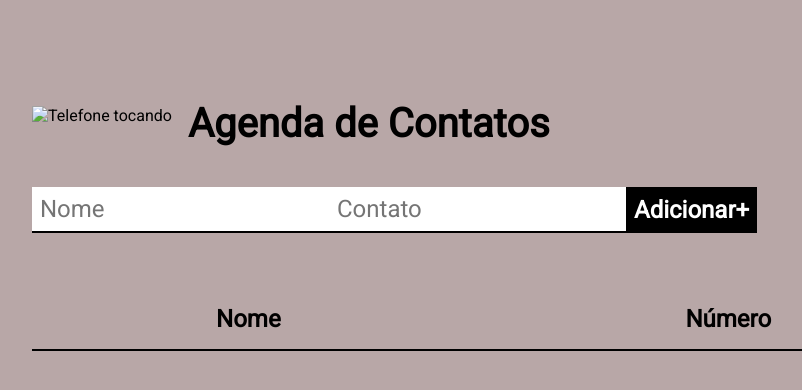
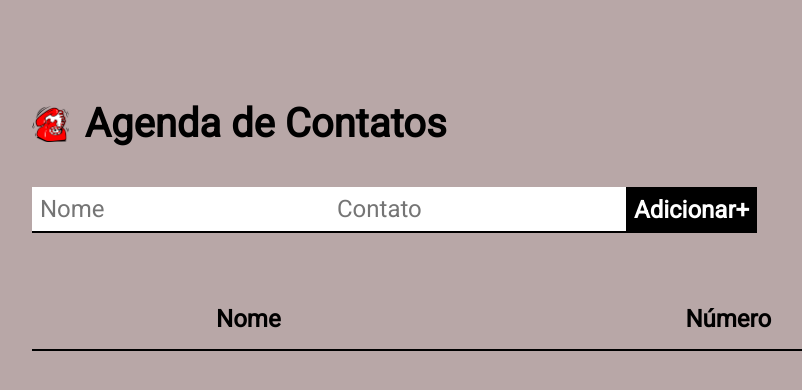
Before and after one commit to rosealgarrido/agendadeContatos, a plain HTML site: page index.html in a window 1280 px wide. Shown: the whole page, without its empty margins (128-930 px from the left). Drawn offline with Linux system fonts and the light colour scheme.

Commit message:
img telefone que não estava importando para o vercel

```diff
--- a/index.html
+++ b/index.html
@@ -13,7 +13,7 @@
 <body>
     <div class="container">
         <header>
-            <img src="images/telefone.png" alt="Telefone tocando">
+            <img src="telefone.png" alt="Telefone tocando">
             <h1>Agenda de Contatos</h1>
         </header>
         <form id="form-agenda">
```
